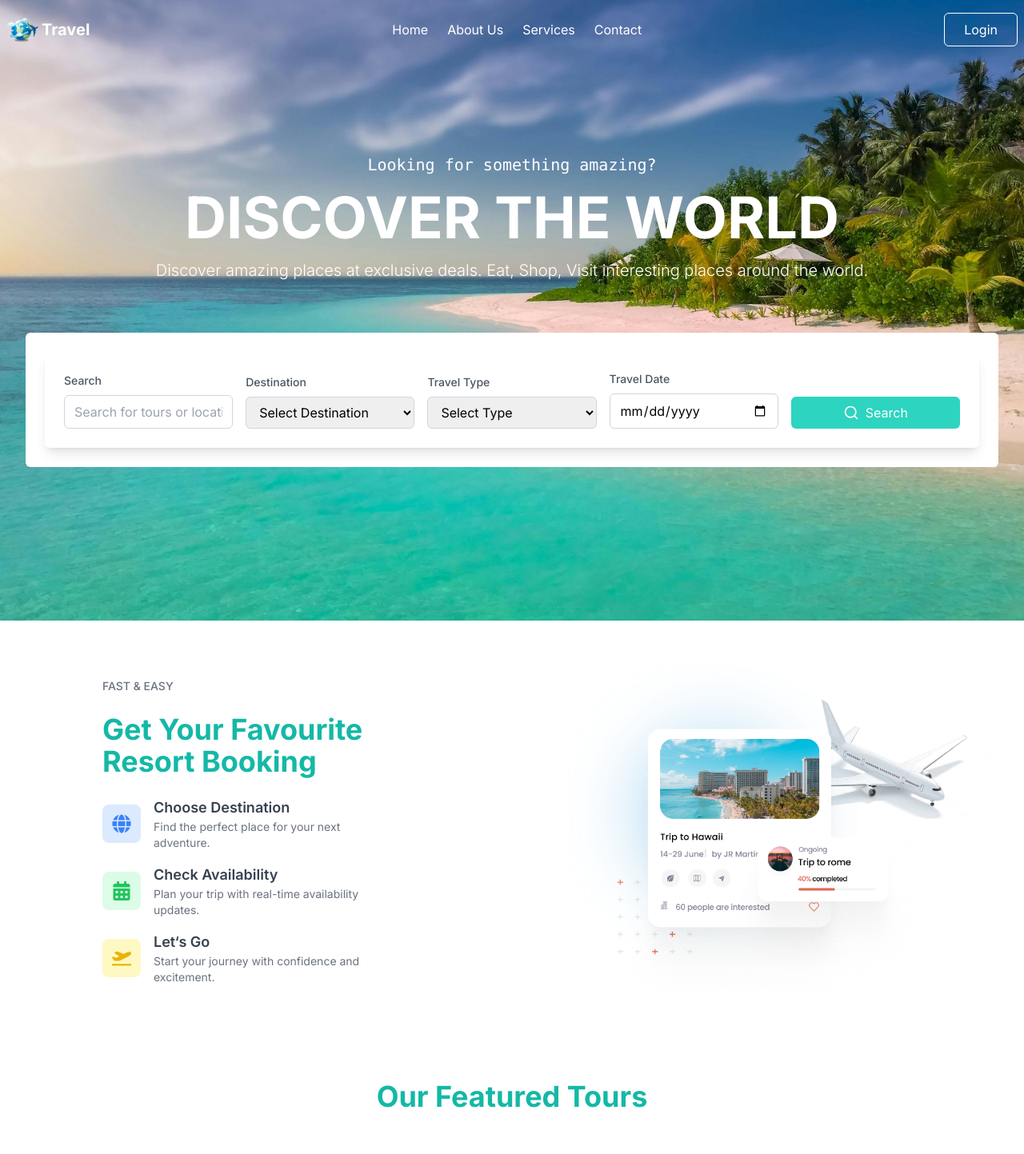
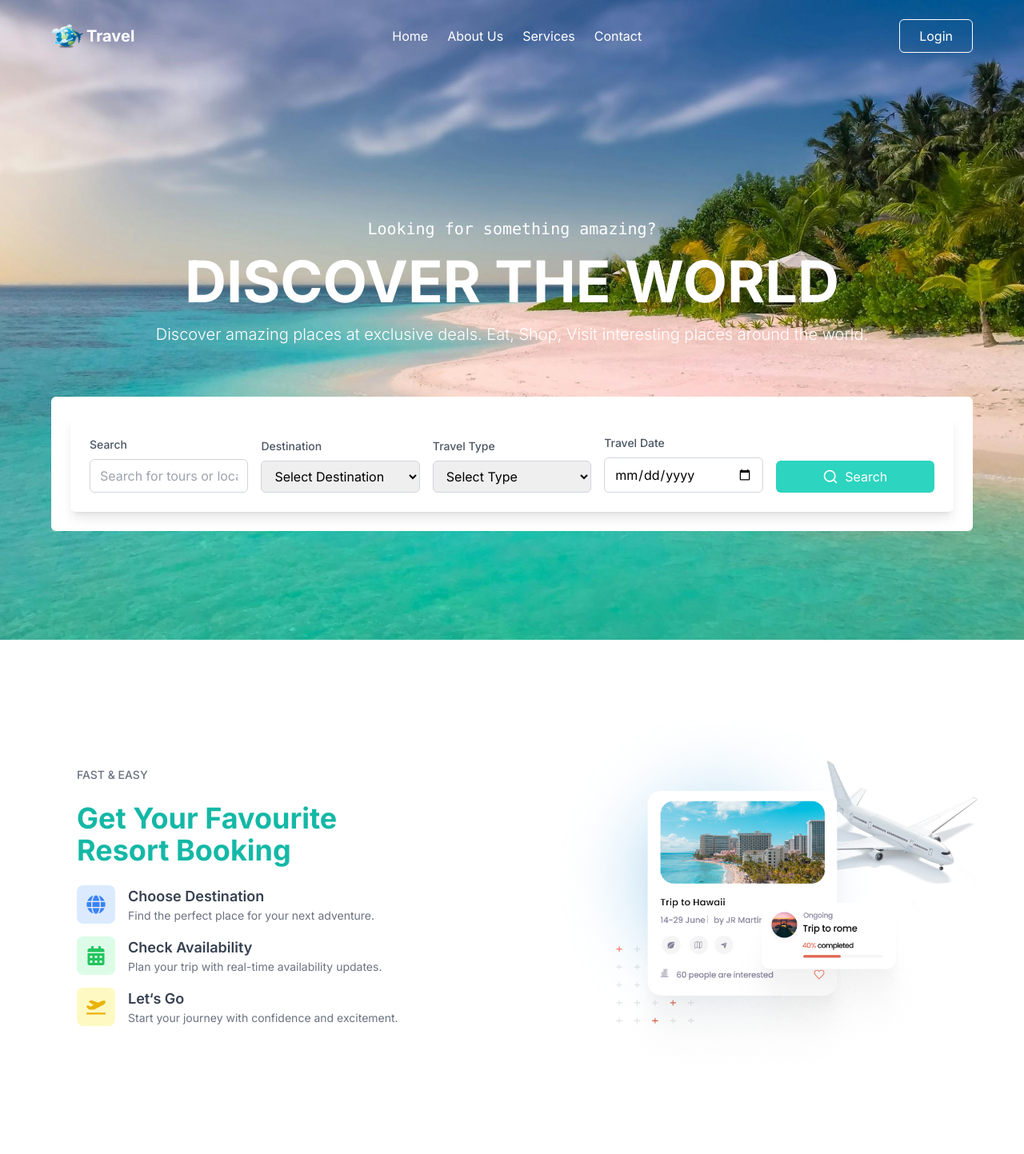
Before and after one commit to AreebaNafees16/travel-website, a Next.js app: page / in a window 1280 px wide. Shown: the top 1443 px of the page at 80% size. Built offline with nearby package versions, Linux system fonts and the light colour scheme.

Commit message:
Second Commit

```diff
--- a/src/app/components/container.tsx
+++ b/src/app/components/container.tsx
@@ -7,6 +7,6 @@ interface ContainerProps {
 
 export function Container({ children, className }: ContainerProps) {
     return (
-        <div className={`max-w-8xl px-4 lg:px-8 ${className}`}>{children}</div>
+        <div className={`max-w-8xl px-4 lg:px-16 ${className}`}>{children}</div>
     );
 }
--- a/src/app/components/hero.tsx
+++ b/src/app/components/hero.tsx
@@ -2,13 +2,18 @@ import Image from "next/image";
 import { SearchForm } from "./search-form";
 import { Container } from "./container";
 
-
 export function Hero() {
   return (
-        <Container className="relative h-fit w-full overflow-hidden grid grid-2 py-28">
-        <div className="py-10 md:py-20">
-          <p className="text-white text-center text-xl padding mb-4 font-mono">Looking for something amazing?</p>
-          <h1 className="text-white text-center text 5xl text-7xl font-bold mb-4 text-balance">DISCOVER THE WORLD</h1>
+    <Container className="w-full md:h-[850px] h-[1000px] grid grid-cols-1 md:grid-cols-1 items-center pt-44">
+      {/* Left Content */}
+
+      <div className="relative z-10 md:mt-24">
+        <p className="text-white text-center text-xl mb-4 font-mono">
+          Looking for something amazing?
+        </p>
+        <h1 className="text-white text-center text-5xl md:text-7xl font-bold mb-4 text-balance">
+          DISCOVER THE WORLD
+        </h1>
         <p className="text-white text-center text-xl mb-16 font-light">
           Discover amazing places at exclusive deals. Eat, Shop, Visit interesting places around the world.
         </p>
@@ -16,14 +21,19 @@ export function Hero() {
           <SearchForm />
         </div>
       </div>
-        <div className="">
+
+      {/* Right Image */}
+      <div className="w-full h-[300px] lg:h-[500px]">
         <Image
-            className="bg-img h-full max-h-[1200px] max-w-[1920px] object-cover"
-            fill={true}
-            src="/hero.jpg" alt="sydney"
+          className="object-cover"
+          fill
+          // height={500}
+          // width={500}
+          src="/hero.jpg"
+          alt="sydney"
+          // priority
         />
       </div>
     </Container>
   );
-
 }
--- a/src/app/components/navigation.tsx
+++ b/src/app/components/navigation.tsx
@@ -33,11 +33,11 @@ export function Navigation() {
 
   return (
     <nav
-      className={`fixed top-0 left-0 w-full z-50 transition-all duration-300 ${
+      className={`fixed top-0 left-0 w-full z-50  transition-all duration-300 ${
         isScrolled ? "bg-white shadow-md" : "bg-transparent"
       }`}
     >
-      <div className="container mx-auto px-4 lg:px-2 flex justify-between items-center py-4">
+      <div className="container mx-auto px-4 lg:px-16 flex justify-between items-center py-6">
         {/* Logo */}
         <div className="flex items-center">
           <Image
--- a/src/app/components/places.tsx
+++ b/src/app/components/places.tsx
@@ -30,7 +30,7 @@ export default function Places() {
     ];
 
     return (
-      <div className="container mx-auto py-12 px-4">
+      <div className="container mx-auto py-12 md:px-16 px-4">
         <h1 className="text-4xl font-bold text-center mb-12 text-teal-500">Available Places</h1>
         <p className="text-center max-w-4xl mx-auto font-medium text-gray-600 mt-6">  Explore handpicked destinations that blend comfort and adventure. From luxurious villas to cozy cabins our offerings cater to every traveler’s dream, ensuring a memorable and personalized experience.</p>
         <div className="grid grid-cols-1 sm:grid-cols-2 lg:grid-cols-3 gap-8">
--- a/src/app/components/search-form.tsx
+++ b/src/app/components/search-form.tsx
@@ -2,7 +2,7 @@ import { Search } from "lucide-react";
 
 export function SearchForm() {
   return (
-    <form className="grid gap-4 sm:grid-cols-2 md:grid-cols-3 lg:grid-cols-5 items-end bg-white p-6 shadow-lg rounded-md">
+    <form className="max-w-[1440px] mx-auto grid gap-4 sm:grid-cols-2 md:grid-cols-3 lg:grid-cols-5 items-end bg-white p-6 shadow-lg rounded-md">
       {/* Search Input */}
       <div className="flex flex-col gap-2">
         <label htmlFor="search" className="text-sm font-medium text-gray-600">
--- a/src/app/components/testimonial.tsx
+++ b/src/app/components/testimonial.tsx
@@ -25,7 +25,7 @@ const testimonials = [
 
 export default function Testimonial() {
   return (
-    <main className="min-h-screen py-12">
+    <main className="h-full py-12 mb-14">
       <section className="container mx-auto px-6 md:px-12 lg:px-24">
         <h1 className="text-4xl font-bold text-center mb-12 text-teal-500">
           What Our Clients Say
--- a/src/app/components/tours.tsx
+++ b/src/app/components/tours.tsx
@@ -73,7 +73,7 @@ export default function Tours() {
   ];
 
   return (
-    <div className="container mx-auto py-12 px-4">
+    <div className="container mx-auto py-12 md:px-16 px-4">
       <h1 className="text-4xl font-bold text-center mb-12 text-teal-500">Our Featured Tours</h1>
       <p className="text-center max-w-4xl mx-auto font-medium text-gray-600 mt-2">Explore our top destinations voted by more than 100,000+ customers around the world</p>
       <div className="grid grid-cols-1 sm:grid-cols-2 lg:grid-cols-3 gap-8 my-12">
--- a/src/app/components/travel.tsx
+++ b/src/app/components/travel.tsx
@@ -4,7 +4,7 @@ import { FaGlobe, FaCalendarAlt, FaPlaneDeparture } from 'react-icons/fa';
 export default function Travel() {
   return (
     <main className=" bg-white flex items-center justify-center">
-      <section className="container mx-auto px-6 md:px-12 lg:px-24">
+      <section className="container mx-auto px-4 md:px-16">
         <div className="flex flex-col md:flex-row items-center gap-8 p-8 bg-white">
           {/* Left Side */}
           <div className="md:w-1/2 space-y-6">
@@ -66,7 +66,7 @@ export default function Travel() {
               alt="Travel and Tour"
               width={700}
               height={700}
-              className="md:ml-40"
+              className="md:ml-36"
             />
           </div>
         </div>
--- a/src/app/globals.css
+++ b/src/app/globals.css
@@ -6,8 +6,3 @@ html, body {
   overflow-x: hidden;
   width: 100%;
 }
-
-.bg-img {
-  object-fit: cover;
-  z-index: -5;
-}
```
Also changed, not shown: src/app/(routs)/services/page.tsx (+17 -29 lines). Lines whose indentation alone changed are shown as unchanged.
